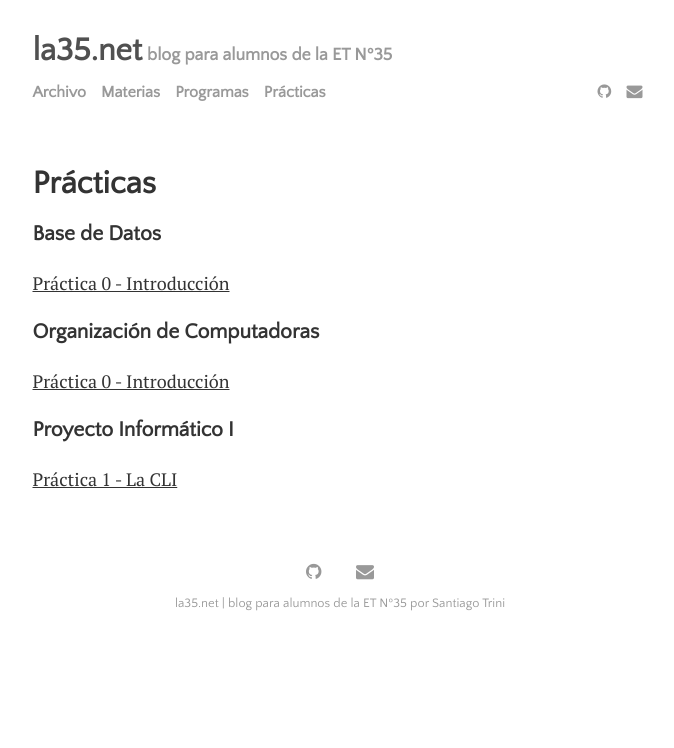
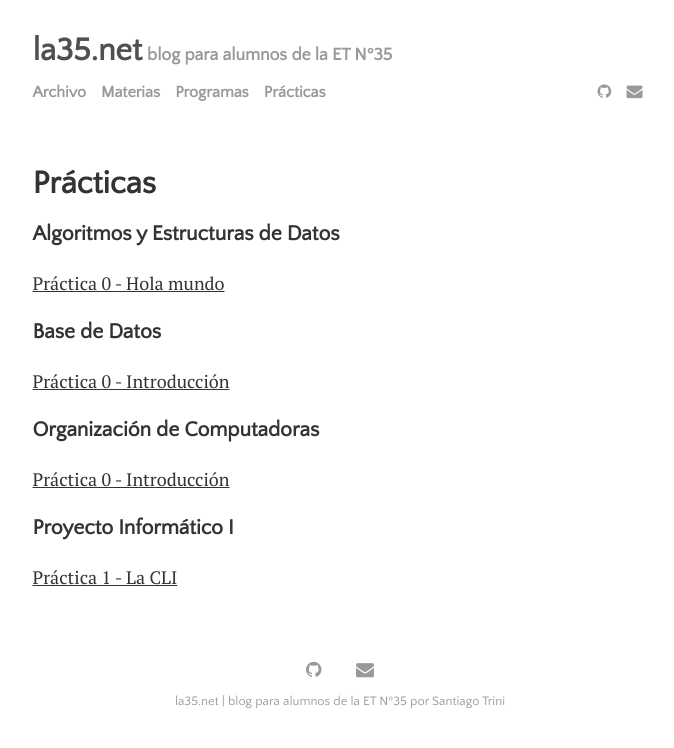
Before and after one commit to la35/la35.github.io, a Jekyll site: the page built from menu/practicas.md, in a window 1280 px wide. Shown: the top 748 px of the page, without its empty margins (300-974 px from the left). Built offline with Jekyll 4.4.1, drawn with Linux system fonts in a browser that asks for light colours; some of the changed lines change nothing that is shown.

Commit message:
agrega practica 0 algo (hello world)

```diff
--- a/menu/practicas.md
+++ b/menu/practicas.md
@@ -3,56 +3,64 @@ layout: page
 title: Prácticas
 ---
 
-<!-- <br>
+### Algoritmos y Estructuras de Datos
 
-<h3>Algoritmos y Estructuras de Datos</h3>
-<ul class="posts">
-  <p><a href="../assets/files/practicas/algo-p0.pdf">Práctica 0 - Hola mundo</a></p>
-  <p><a href="../assets/files/practicas/algo-p1.pdf">Práctica 1 - Tipos de datos</a></p>
-  <p><a href="../assets/files/practicas/algo-p2.pdf">Práctica 2 - Funciones I</a></p>
-  <p><a href="../assets/files/practicas/algo-p3.pdf">Práctica 3 - Condicionales y loops</a></p>
-  <p><a href="../assets/files/practicas/algo-p4.pdf">Práctica 4 - Arrays</a></p>
-  <p><a href="../assets/files/practicas/algo-p5.pdf">Práctica 5 - I/O</a></p>
-  <p><a href="../assets/files/practicas/algo-p6.pdf">Práctica 6 - Funciones II</a></p>
-  <p><a href="../assets/files/practicas/algo-p7.pdf">Práctica 7 - Search & sort</a></p>
-  <p><a href="../assets/files/practicas/algo-p8.pdf">Práctica 8 - ADTs</a></p>
-</ul>
+[Práctica 0 - Hola mundo](../assets/files/practicas/algo-p0.pdf)
 
-<h3>Organización de Computadoras</h3>
-<ul class="posts">
-  <p><a href="../assets/files/practicas/orga-p0.pdf">Práctica 0 - Introducción</a></p>
-<p><a href="../assets/files/practicas/orga-p1.pdf">Práctica 1 - Representación de la información</a></p>
-  <p><a href="../assets/files/practicas/orga-p2.pdf">Práctica 2 - Lógica digital</a></p>
-  <p><a href="../assets/files/practicas/orga-p3.pdf">Práctica 3 - Lenguaje máquina</a></p>
-  <p><a href="../assets/files/practicas/orga-p4.pdf">Práctica 4 - La CPU</a></p>
-  <p><a href="../assets/files/practicas/orga-p5.pdf">Práctica 5 - Memoria</a></p>
-  <p><a href="../assets/files/practicas/orga-p6.pdf">Práctica 6 - I/O</a></p>
-  <p><a href="../assets/files/practicas/orga-p7.pdf">Práctica 7 - Software de sistema</a></p>
-</ul>
+<!-- [Práctica 1 - Tipos de datos](../assets/files/practicas/algo-p1.pdf) -->
 
+<!-- [Práctica 2 - Funciones I](../assets/files/practicas/algo-p2.pdf) -->
 
+<!-- [Práctica 3 - Condicionales y loops](../assets/files/practicas/algo-p3.pdf) -->
 
-<h3>Base de Datos</h3>
-<ul class="posts">
-  <p><a href="../assets/files/practicas/db-p0.pdf">Práctica 0 - Introducción</a></p>
-  <!-- <p><a href="../assets/files/practicas/db-p1.pdf">Práctica 1 - Modelo entidad relación</a></p>
-  <p><a href="../assets/files/practicas/db-p2.pdf">Práctica 2 - Modelo relacional</a></p>
-  <p><a href="../assets/files/practicas/db-p3.pdf">Práctica 3 - DDL</a></p>
-  <p><a href="../assets/files/practicas/db-p4.pdf">Práctica 4 - Consultas</a></p>
-  <p><a href="../assets/files/practicas/db-p5.pdf">Práctica 5 - ABMs</a></p>
-  <p><a href="../assets/files/practicas/db-p6.pdf">Práctica 6 - Joins</a></p>
-  <p><a href="../assets/files/practicas/db-p7.pdf">Práctica 7 - Subqueries</a></p>
-  <p><a href="../assets/files/practicas/db-p8.pdf">Práctica 8 - Normalización</a></p>
-</ul> -->
+<!-- [Práctica 4 - Arrays](../assets/files/practicas/algo-p4.pdf) -->
+
+<!-- [Práctica 5 - I/O](../assets/files/practicas/algo-p5.pdf) -->
+
+<!-- [Práctica 6 - Funciones II](../assets/files/practicas/algo-p6.pdf) -->
+
+<!-- [Práctica 7 - Search & sort](../assets/files/practicas/algo-p7.pdf) -->
+
+<!-- [Práctica 8 - ADTs](../assets/files/practicas/algo-p8.pdf) -->
 
 ### Base de Datos
 
 [Práctica 0 - Introducción](../assets/files/practicas/db-p0.pdf)
 
+<!-- [Práctica 1 - Modelo ER](../assets/files/practicas/db-p1.pdf) -->
+
+<!-- [Práctica 2 - Modelo relacional](../assets/files/practicas/db-p2.pdf) -->
+
+<!-- [Práctica 3 - DDL](../assets/files/practicas/db-p3.pdf) -->
+
+<!-- [Práctica 4 - Consultas](../assets/files/practicas/db-p4.pdf) -->
+
+<!-- [Práctica 5 - ABMs](../assets/files/practicas/db-p5.pdf) -->
+
+<!-- [Práctica 6 - Joins](../assets/files/practicas/db-p6.pdf) -->
+
+<!-- [Práctica 7 - Subqueries](../assets/files/practicas/db-p7.pdf) -->
+
+<!-- [Práctica 8 - Normalización](../assets/files/practicas/db-p8.pdf) -->
+
 ### Organización de Computadoras
 
 [Práctica 0 - Introducción](../assets/files/practicas/orga-p0.pdf)
 
+<!-- [Práctica 1 - Representación de la información](../assets/files/practicas/orga-p1.pdf) -->
+
+<!-- [Práctica 2 - Lógica digital](../assets/files/practicas-orga-p2.pdf) -->
+
+<!-- [Práctica 3 - Lenguaje máquina](../assets/files/practicas-orga-p3.pdf) -->
+
+<!-- [Práctica 4 - La CPU](../assets/files/practicas-orga-p4.pdf) -->
+
+<!-- [Práctica 5 - Memoria](../assets/files/practicas-orga-p5.pdf) -->
+
+<!-- [Práctica 6 - I/O](../assets/files/practicas-orga-p6.pdf) -->
+
+<!-- [Práctica 7 - Software de sistema](../assets/files/practicas-orga-p7.pdf) -->
+
 ### Proyecto Informático I
 
 [Práctica 1 - La CLI](../assets/files/practicas/proyecto-p1.pdf)
```
Also changed, not shown: 1 other file.
